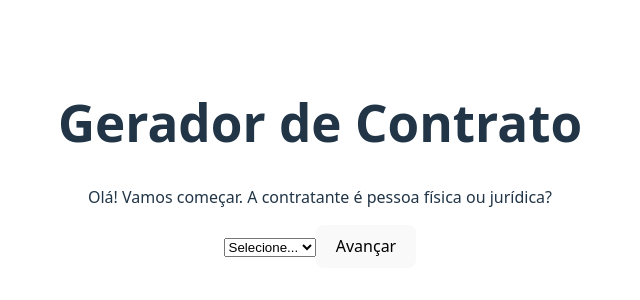
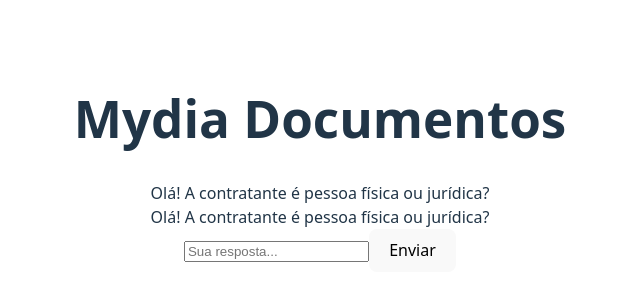
Before and after one commit to MilanezSr/front_end_mdia, a React (Vite) app: page / in a window 1280 px wide. Shown: the part 236-536 px from the top of the page, without its empty margins (320-960 px from the left). Built offline with nearby package versions, Linux system fonts and the light colour scheme.

Commit message:
feat. atuaia

```diff
--- a/src/App.jsx
+++ b/src/App.jsx
@@ -1,24 +1,20 @@
-import React, { useState } from 'react';
+import React, { useState, useEffect } from 'react';
+import { motion } from 'framer-motion';
 import './App.css';
 
-const etapas = {
-  tipo: 0,
-  dados: 1,
-  servico: 2,
-  testemunhas: 3,
-  final: 4,
-};
-
 export default function App() {
-  const [step, setStep] = useState(etapas.tipo);
-  const [data, setData] = useState({
+  const [etapa, setEtapa] = useState(0);
+  const [mensagens, setMensagens] = useState([]);
+  const [digitando, setDigitando] = useState(false);
+  const [resposta, setResposta] = useState('');
+  const [dados, setDados] = useState({
     tipo_contratante: '',
     contratante_nome: '',
     contratante_cnpj: '',
     contratante_endereco: '',
     contratada_nome: 'MYLENA SIMOES',
     contratada_cnpj: '30.328.562/0001-20',
-    contratada_endereco: 'Avenida São Bento, n° 140, apto 94, Guarulhos - SP – CEP 07070-000',
+    contratada_endereco: 'Avenida São Bento, 140, Guarulhos - SP',
     descricao_servico: '',
     servico_detalhado: '',
     entregas_detalhadas: '',
@@ -36,111 +32,108 @@
   });
   const [pdfUrl, setPdfUrl] = useState(null);
 
-  const handleChange = (e) => {
-    const { name, value, type, checked } = e.target;
-    setData({ ...data, [name]: type === 'checkbox' ? checked : value });
-  };
+  const etapas = [
+    { campo: 'tipo_contratante', pergunta: 'Olá! A contratante é pessoa física ou jurídica?' },
+    { campo: 'contratante_nome', pergunta: 'Qual o nome da contratante?' },
+    { campo: 'contratante_cnpj', pergunta: 'Qual o CNPJ ou CPF da contratante?' },
+    { campo: 'contratante_endereco', pergunta: 'Qual o endereço da contratante?' },
+    { campo: 'descricao_servico', pergunta: 'Descreva brevemente o serviço contratado.' },
+    { campo: 'servico_detalhado', pergunta: 'Detalhe o serviço que será realizado.' },
+    { campo: 'entregas_detalhadas', pergunta: 'Quais as entregas previstas?' },
+    { campo: 'equipe_detalhada', pergunta: 'Qual será a equipe envolvida?' },
+    { campo: 'captacao_detalhada', pergunta: 'Detalhes sobre a captação (ex: interna, áudio, iluminação).' },
+    { campo: 'valor_servico', pergunta: 'Qual o valor do serviço (ex: 6500,00)?' },
+    { campo: 'tem_gastos_extras', pergunta: 'Existem gastos extras (como estacionamento)? (sim/não)' },
+    { campo: 'gastos_detalhados', pergunta: 'Descreva os gastos extras.' },
+    { campo: 'valor_total', pergunta: 'Qual o valor total final (serviço + extras)?' },
+    { campo: 'data_contrato', pergunta: 'Informe a data e local do contrato (ex: Guarulhos, 11 de Abril de 2025).' },
+    { campo: 'nome_testemunha_contratante', pergunta: 'Nome da testemunha da contratante:' },
+    { campo: 'rg_testemunha_contratante', pergunta: 'RG da testemunha da contratante:' },
+    { campo: 'rg_testemunha_contratada', pergunta: 'RG da testemunha da contratada (Mylena):' },
+  ];
+
+  useEffect(() => {
+    if (etapa < etapas.length) {
+      const { pergunta } = etapas[etapa];
+      setDigitando(true);
+      setTimeout(() => {
+        setMensagens((msgs) => [...msgs, { autor: 'mydia', texto: pergunta }]);
+        setDigitando(false);
+      }, 800);
+    }
+  }, [etapa]);
 
   const handleSubmit = async () => {
     const res = await fetch('https://contratos-mydia.onrender.com/gerar-contrato', {
       method: 'POST',
       headers: { 'Content-Type': 'application/json' },
-      body: JSON.stringify(data),
+      body: JSON.stringify(dados),
     });
     const blob = await res.blob();
     const url = URL.createObjectURL(blob);
     setPdfUrl(url);
-    setStep(etapas.final);
+    setMensagens((msgs) => [...msgs, { autor: 'mydia', texto: 'Contrato gerado com sucesso! 🎉 Clique abaixo para baixar.' }]);
+  };
+
+  const enviarResposta = () => {
+    const campo = etapas[etapa].campo;
+    const valor = resposta.trim();
+    if (!valor) return;
+
+    const novoValor = campo === 'tem_gastos_extras' ? valor.toLowerCase() === 'sim' : valor;
+    setDados((prev) => ({ ...prev, [campo]: novoValor }));
+    setMensagens((msgs) => [...msgs, { autor: 'user', texto: valor }]);
+    setResposta('');
+
+    if (campo === 'tem_gastos_extras' && !novoValor) {
+      setEtapa(etapa + 2); // pula gastos_detalhados se não tiver
+    } else if (etapa === etapas.length - 1) {
+      handleSubmit();
+    } else {
+      setEtapa(etapa + 1);
+    }
   };
 
   return (
-    <div className="min-h-screen bg-black text-white px-6 py-10 font-sans">
-      <div className="max-w-xl mx-auto bg-zinc-900 rounded-2xl p-6 space-y-6">
-        <h1 className="text-2xl font-bold text-pink-500">Gerador de Contrato</h1>
+    <div className="min-h-screen bg-black text-white flex flex-col items-center px-4 py-8">
+      <h1 className="text-pink-500 font-bold text-3xl mb-6">Mydia Documentos</h1>
+      <div className="w-full max-w-xl bg-zinc-900 rounded-xl p-4 space-y-4">
+        {mensagens.map((msg, i) => (
+          <div key={i} className={`flex ${msg.autor === 'mydia' ? 'justify-start' : 'justify-end'}`}>
+            <motion.div
+              initial={{ opacity: 0, y: 5 }}
+              animate={{ opacity: 1, y: 0 }}
+              className={`px-4 py-2 rounded-lg max-w-[80%] ${msg.autor === 'mydia' ? 'bg-zinc-800 text-pink-400' : 'bg-pink-500 text-black'}`}
+            >
+              {msg.texto}
+            </motion.div>
+          </div>
+        ))}
 
-        {step === etapas.tipo && (
-          <div>
-            <p>Olá! Vamos começar. A contratante é pessoa física ou jurídica?</p>
-            <select name="tipo_contratante" onChange={handleChange} className="mt-2 w-full p-2 rounded bg-zinc-800 text-white">
-              <option value="">Selecione...</option>
-              <option value="juridica">Jurídica</option>
-              <option value="fisica">Física</option>
-            </select>
-            <button onClick={() => setStep(etapas.dados)} className="mt-4 bg-pink-600 px-4 py-2 rounded">Avançar</button>
+        {digitando && (
+          <div className="flex justify-start">
+            <div className="px-3 py-2 rounded-lg bg-zinc-800 text-pink-400 animate-pulse">Digitando...</div>
           </div>
         )}
 
-        {step === etapas.dados && (
-          <div className="space-y-3">
-            <p>Nome da contratante:</p>
-            <input name="contratante_nome" onChange={handleChange} className="w-full p-2 rounded bg-zinc-800" />
-
-            <p>{data.tipo_contratante === 'fisica' ? 'CPF' : 'CNPJ'} da contratante:</p>
-            <input name="contratante_cnpj" onChange={handleChange} className="w-full p-2 rounded bg-zinc-800" />
-
-            <p>Endereço da contratante:</p>
-            <input name="contratante_endereco" onChange={handleChange} className="w-full p-2 rounded bg-zinc-800" />
-
-            <button onClick={() => setStep(etapas.servico)} className="mt-4 bg-pink-600 px-4 py-2 rounded">Próximo</button>
+        {!pdfUrl && !digitando && (
+          <div className="flex gap-2">
+            <input
+              className="flex-1 bg-zinc-800 p-2 rounded text-white border border-pink-500 focus:outline-none"
+              placeholder="Sua resposta..."
+              value={resposta}
+              onChange={(e) => setResposta(e.target.value)}
+              onKeyDown={(e) => e.key === 'Enter' && enviarResposta()}
+            />
+            <button onClick={enviarResposta} className="bg-pink-600 px-4 rounded">Enviar</button>
           </div>
         )}
 
-        {step === etapas.servico && (
-          <div className="space-y-3">
-            <p>Descreva o serviço:</p>
-            <textarea name="descricao_servico" onChange={handleChange} className="w-full p-2 rounded bg-zinc-800" rows="2" />
-
-            <p>Detalhamento do serviço:</p>
-            <textarea name="servico_detalhado" onChange={handleChange} className="w-full p-2 rounded bg-zinc-800" rows="2" />
-
-            <p>Detalhes das entregas:</p>
-            <textarea name="entregas_detalhadas" onChange={handleChange} className="w-full p-2 rounded bg-zinc-800" rows="2" />
-
-            <p>Equipe envolvida:</p>
-            <textarea name="equipe_detalhada" onChange={handleChange} className="w-full p-2 rounded bg-zinc-800" rows="2" />
-
-            <p>Detalhes de captação:</p>
-            <textarea name="captacao_detalhada" onChange={handleChange} className="w-full p-2 rounded bg-zinc-800" rows="2" />
-
-            <p>Valor do serviço (ex: 6500,00):</p>
-            <input name="valor_servico" onChange={handleChange} className="w-full p-2 rounded bg-zinc-800" />
-
-            <label className="block mt-2">
-              <input type="checkbox" name="tem_gastos_extras" onChange={handleChange} /> Há gastos adicionais?
-            </label>
-            {data.tem_gastos_extras && (
-              <textarea name="gastos_detalhados" onChange={handleChange} className="w-full p-2 rounded bg-zinc-800" placeholder="Descreva os gastos extras..." />
-            )}
-
-            <p>Valor total final (serviço + extras):</p>
-            <input name="valor_total" onChange={handleChange} className="w-full p-2 rounded bg-zinc-800" />
-
-            <p>Data do contrato (ex: Guarulhos, 11 de Abril de 2025):</p>
-            <input name="data_contrato" onChange={handleChange} className="w-full p-2 rounded bg-zinc-800" />
-
-            <button onClick={() => setStep(etapas.testemunhas)} className="mt-4 bg-pink-600 px-4 py-2 rounded">Próximo</button>
-          </div>
-        )}
-
-        {step === etapas.testemunhas && (
-          <div className="space-y-3">
-            <p>Nome da testemunha da contratante:</p>
-            <input name="nome_testemunha_contratante" onChange={handleChange} className="w-full p-2 rounded bg-zinc-800" />
-
-            <p>RG da testemunha da contratante:</p>
-            <input name="rg_testemunha_contratante" onChange={handleChange} className="w-full p-2 rounded bg-zinc-800" />
-
-            <p>RG da testemunha da contratada (Mylena):</p>
-            <input name="rg_testemunha_contratada" onChange={handleChange} className="w-full p-2 rounded bg-zinc-800" />
-
-            <button onClick={handleSubmit} className="mt-4 bg-pink-600 px-4 py-2 rounded">Gerar Contrato</button>
-          </div>
-        )}
-
-        {step === etapas.final && pdfUrl && (
-          <div>
-            <p className="text-green-400">Contrato gerado com sucesso!</p>
-            <a href={pdfUrl} target="_blank" className="text-pink-500 underline">Clique aqui para baixar o PDF</a>
+        {pdfUrl && (
+          <div className="text-center mt-6">
+            <a href={pdfUrl} target="_blank" className="bg-pink-600 px-6 py-3 rounded-full text-white hover:bg-pink-700 transition">
+              📄 Baixar Contrato PDF
+            </a>
           </div>
         )}
       </div>
```
